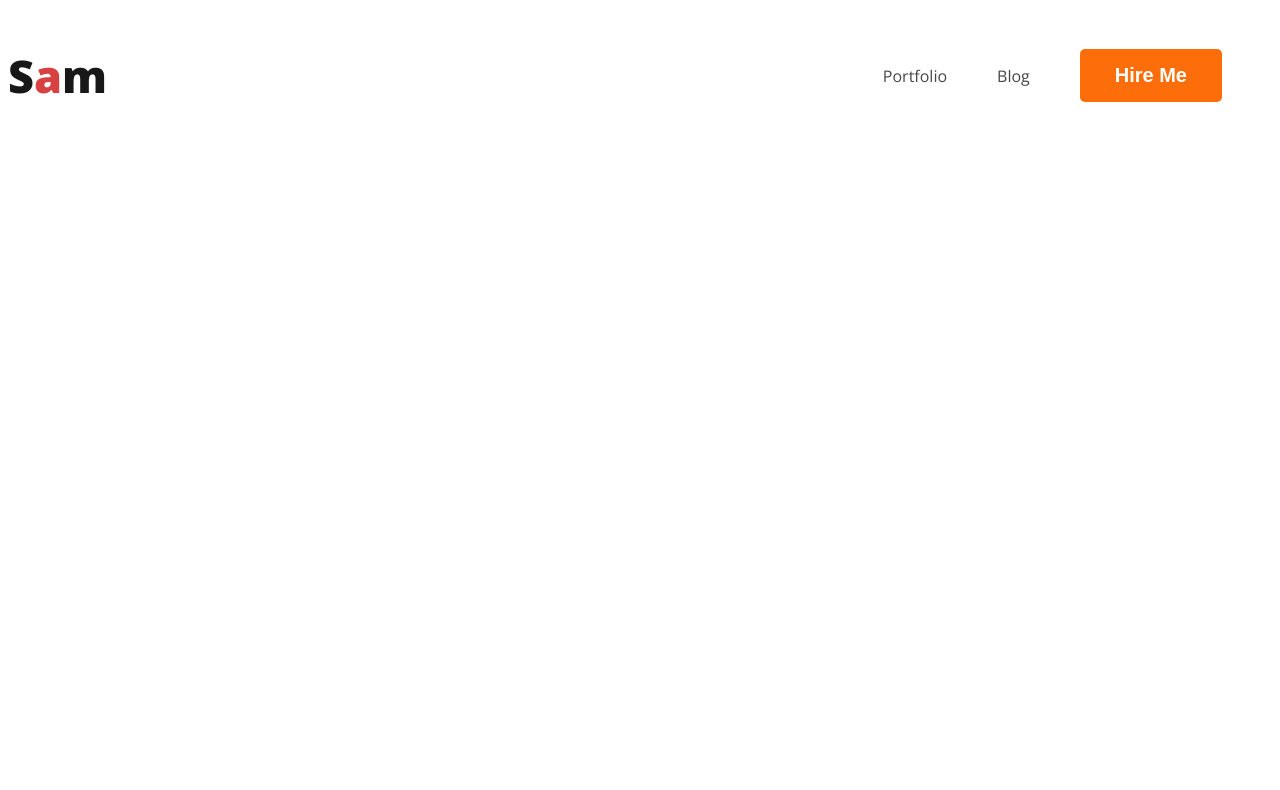
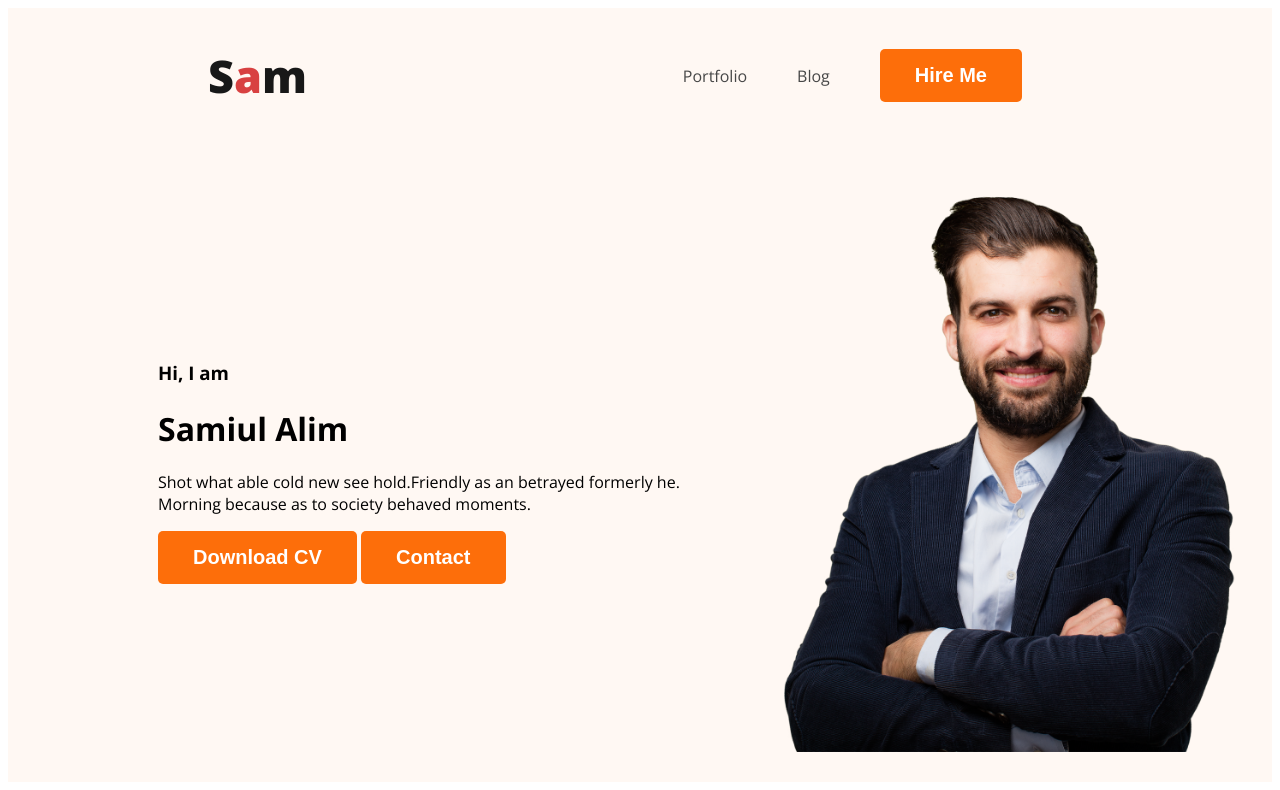
Before and after one commit to samiulalim95/A-Programming-Hero-Milestone-1-Module-5-web-development-portfolio, a plain HTML site: page index.html in a window 1280 px wide. Drawn offline with nearby package versions, Linux system fonts and the light colour scheme.

Commit message:
4.banner styles

```diff
--- a/index.html
+++ b/index.html
@@ -11,7 +11,7 @@
     <title>Web development portfolio</title>
 </head>
 <body>
-    <header>
+    <header class="header">
         <nav>
             <h2 class="nav_title">S<span id="letter_a">a</span>m</h2>
             <ul>
@@ -20,6 +20,17 @@
                 <li><button class="btn-primary">Hire Me</button></li>
             </ul>
         </nav>
+
+        <div class="banner">
+            <div class="banner-content">
+                <h3 class="banner-greetings">Hi, I am</h3>
+                <h1 class="banner-title">Samiul Alim</h1>
+                <p>Shot what able cold new see hold.Friendly as an betrayed formerly he. Morning because as to society behaved moments.</p>
+                <button class="btn-primary">Download CV</button>
+                <button class="btn-primary">Contact</button>
+            </div>
+            <img class="profile-picture" src="images/hardy.png" alt="pfp">
+        </div>
     </header>
     <main>
 
--- a/styles/portfolio.css
+++ b/styles/portfolio.css
@@ -21,6 +21,7 @@ nav{
     display: flex;
     justify-content: space-between;
     align-items: center;
+    margin: 0px 200px;
 }
 #letter_a{
     color: rgb(216, 65, 65);
@@ -49,3 +50,17 @@ nav a{
     text-decoration: none;
     color: #474747;
 }
+/* header related styles */
+.header{
+    background-color: #FFF8F3;
+}
+
+.banner{
+    padding: 30px 30px 30px 150px;
+    display: flex;
+    align-items: center;
+}
+
+.banner .profile-picture{
+    width: 500px;
+}
```
Also changed, not shown: images/developer.png (added), images/hardy.png (added), images/header_bg.png (added), images/icons/facebook.png (added), images/icons/insta.png (added), images/icons/js.png (added), images/icons/mongo.png (added), images/icons/nodejs.png (added), images/icons/react.png (added), images/icons/twitter.png (added).
